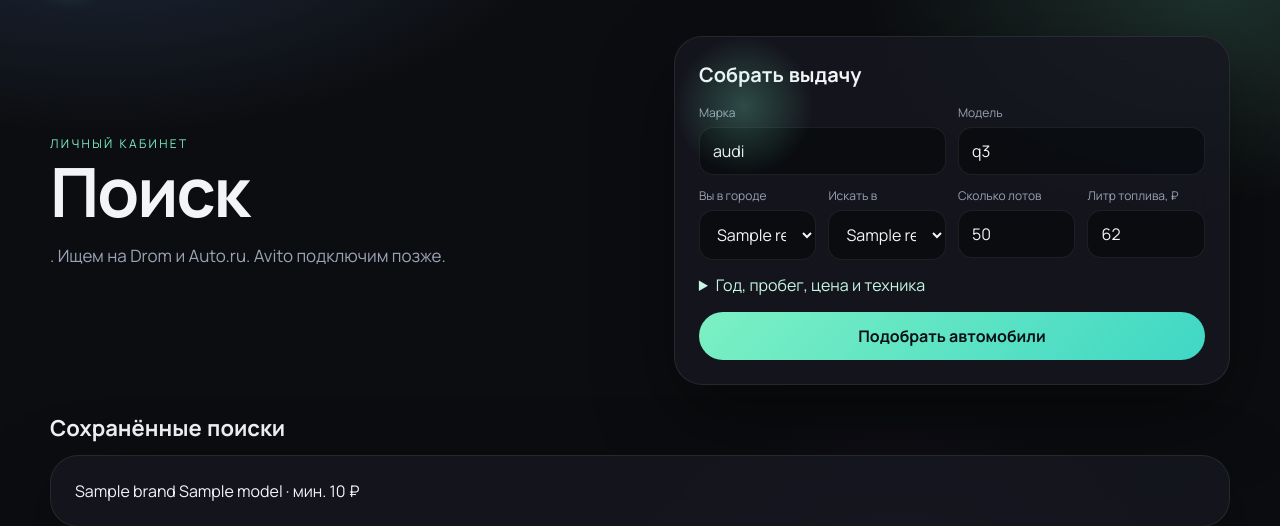
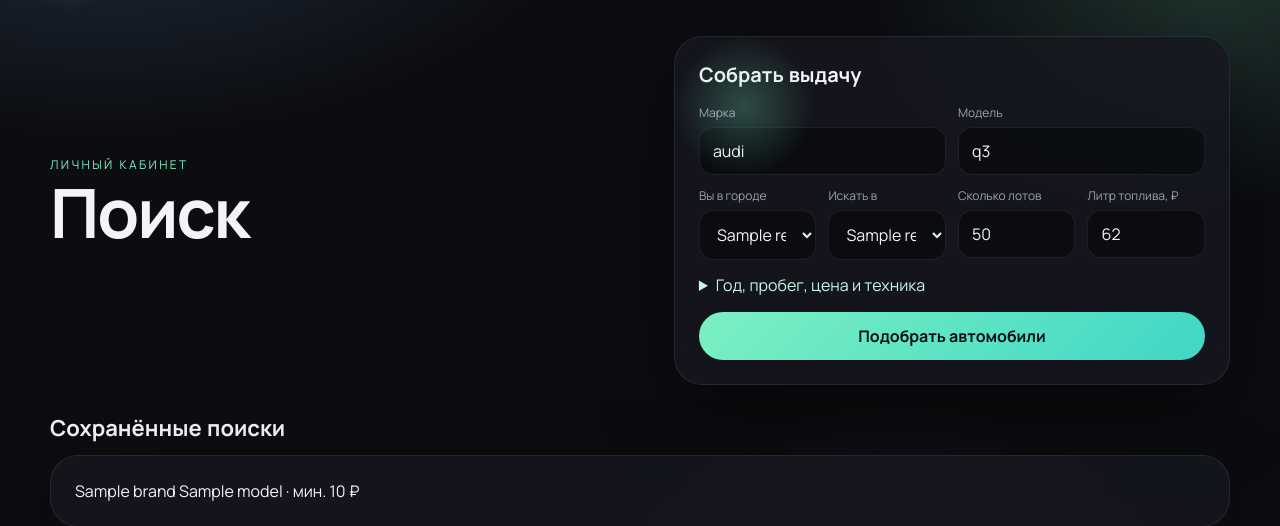
Before and after one commit to sentinel11-11/Dimas_Saas-MVP-parcers, a Python web app: template templates/cabinet.html in a window 1280 px wide. Shown: the part 68-594 px from the top of the page. Run offline with Jinja, Linux system fonts and the light colour scheme; the template is opened without the code that fills it: most values are stand-ins (such as "Sample title", 1, 10 or a date in 2020).

Commit message:
Drop source-platform copy from the cabinet header.
Co-authored-by: arena-agent <297053741+arena-agent@users.noreply.github.com>

```diff
--- a/templates/cabinet.html
+++ b/templates/cabinet.html
@@ -14,7 +14,7 @@
             <div>
                 <div class="kicker">личный кабинет</div>
                 <h1>Поиск</h1>
-                <p class="lead">{{ user.email }}{% if user.name %} · {{ user.name }}{% endif %}. Ищем на Drom и Auto.ru. Avito подключим позже.</p>
+                <p class="lead">{{ user.email }}{% if user.name %} · {{ user.name }}{% endif %}</p>
             </div>
             <div class="panel search-card" id="search">
                 <h2>Собрать выдачу</h2>
```
